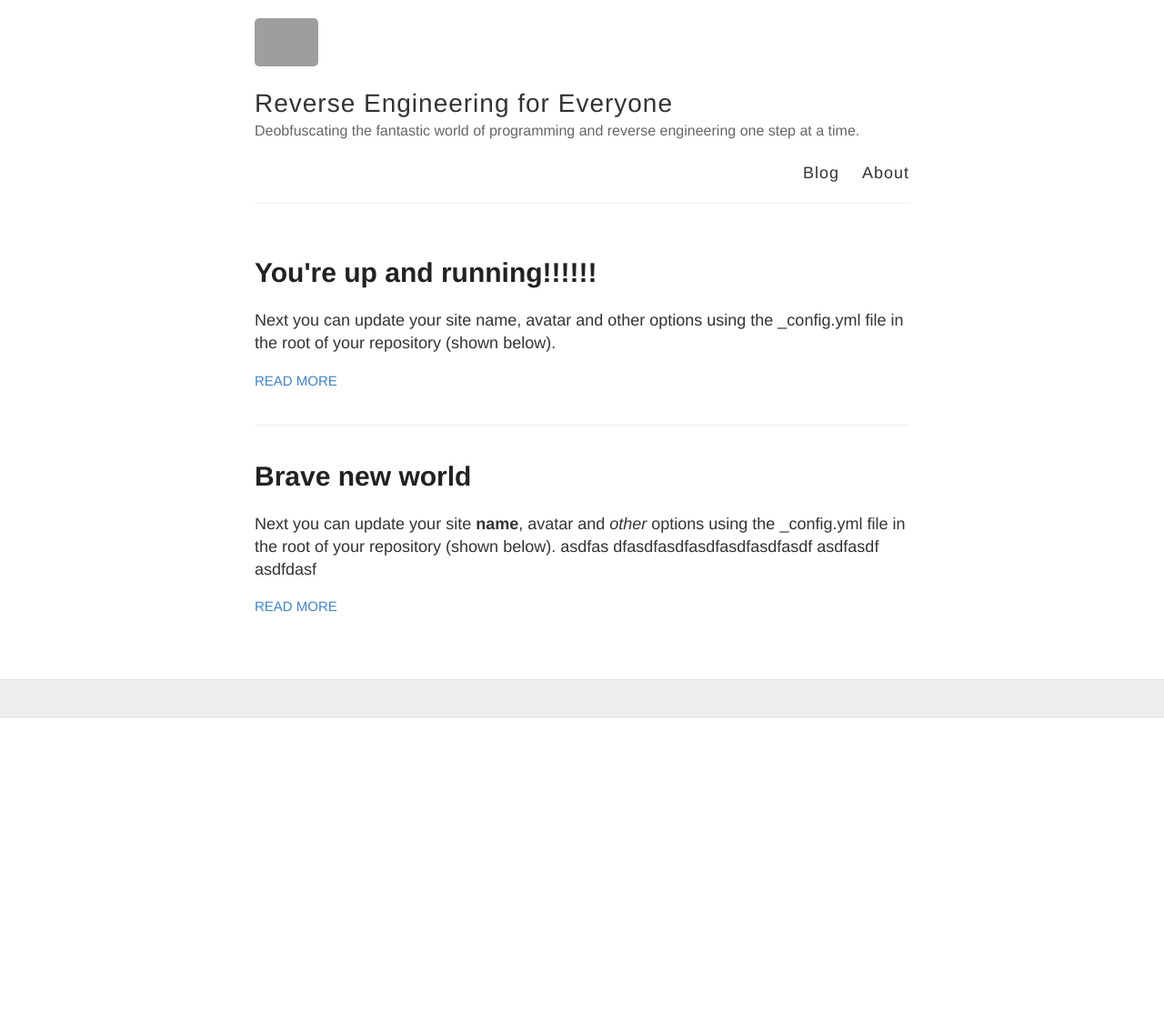
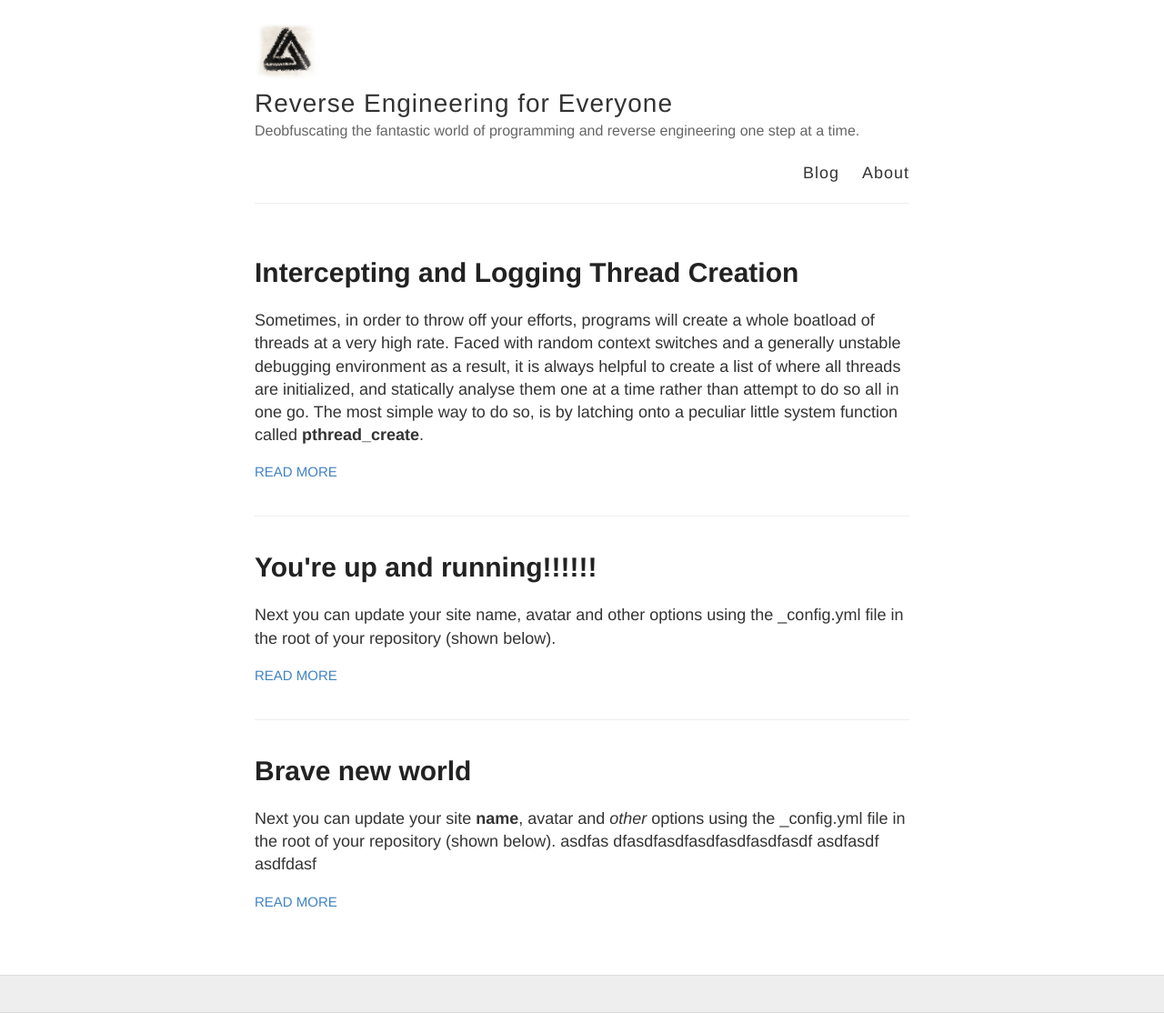
Before and after one commit to eng-1/eng-1.github.io, a Jekyll site: the page built from index.html, in a window 1280 px wide. Shown: the whole page at 91% size. Built offline with Jekyll 4.4.1, drawn with Linux system fonts in a browser that asks for light colours; before the commit the page ends 900 px from its top, so only the background shows below that; part of the change alters nothing that is shown; grey boxes are pictures that could not be loaded.

Commit message:
Added post about handling threads.

````diff
--- a/_config.yml
+++ b/_config.yml
@@ -9,7 +9,7 @@ name: Reverse Engineering for Everyone
 description: Deobfuscating the fantastic world of programming and reverse engineering one step at a time.
 
 # URL of your avatar or profile pic (you could use your GitHub profile pic)
-avatar: https://i.imgur.com/vA82Wnw.jpg
+avatar: /assets/triangle2.jpg
 
 #
 # Flags below are optional
--- /dev/null
+++ b/_posts/2018-12-03-Intercepting-Threads.md
@@ -0,0 +1,71 @@
+---
+layout: post
+title: Intercepting and Logging Thread Creation
+categories: [Programming, Reverse, Engineering]
+tags: [IDA, IDC, pthread_create, breakpoint]
+---
+
+ Sometimes, in order to throw off your efforts, programs will create a whole boatload of threads at a very high rate. Faced with random context switches and a generally unstable debugging environment as a result, it is always helpful to create a list of where all threads are initialized, and statically analyse them one at a time rather than attempt to do so all in one go. The most simple way to do so, is by latching onto a peculiar little system function called **pthread_create**.
+
+```c
+int pthread_create(
+      pthread_t *thread,
+      const pthread_attr_t *attr,
+      void *(*start_routine) (void *),
+      void *arg);
+```
+
+`thread`: *Location at which the ID of the thread is stored.*
+
+`attr`: *Determines thread attributes.*
+
+`start_routine`: *Invokes the function at the given position.*
+
+`arg`: *Argument for the starting function.*
+
+Our most important items for this endeavor will be v2, and the LR register. Knowing v2--the start routine--we are able to immediately dissect what exactly the purpose of the thread is, and if it causes any harm to our efforts. The LR register, on the other hand, lets us see where exactly in the library the new thread is created.
+
+The first step, is to find the `pthread_create` function in the **libc.so** module.
+
+After you have found and turned it into readable code, place a breakpoint on the first instruction.
+
+![Breakpoint on pthread_create](/assets/Intercepting_Threads_1.png)
+
+ Now comes the most exciting part. Since manually going through the creation of each thread will be tedious, it is here that we will use IDA’s built in scripting language called *IDC*. Right click where you placed it, and hit *Edit Breakpoint*.
+
+![Edit breakpoint window](/assets/Intercepting_Threads_2.png)
+
+ Uncheck *Break*, so IDA does not stop here, and click on the button with the 3 dots to the right of the Condition field. Enter the following script:
+
+```
+msg("@@@@ pthread_create: *thread: 0x%x *attr: 0x%x start_routine: 0x%x[%s+0x%x] *arg: 0x%x LR: 0x%x[%s+0x%x] Parent Thread ID=%d\n",
+    r0,
+    r1,
+    r2,
+    get_module_info(r2).name,
+    r2-get_module_info(r2).base,
+    r3,
+    lr,
+    get_module_info(lr).name,
+    lr-get_module_info(lr).base,
+    get_current_thread()),
+0
+```
+
+
+![Custom IDC script window](/assets/Intercepting_Threads_3.png)
+
+
+Click compile to check that syntax is correct, click *OK*, and run the debugging session. In the console below, you should then see something similar to the following for each created thread (reformatted for clarity):
+
+```
+@@@@ pthread_create:
+          *thread: 0xd0b61ea0
+            *attr: 0x0
+    start_routine: 0xd0b0d61c[/data/app/evil.app/lib/arm/evil_module.so+0x4361c]
+            *args: 0x0
+               LR: =0xd0acf710[/data/app/evil.app/lib/arm/evil_module.so+0x5710]
+ Parent Thread ID: 18638
+```
+
+Now, you are able to see all the 4 parameters of the function, and the location (LR value) from which the thread was spawned. To help with identification, the script prints the name of the module corresponding with the address, and computes the offset from the base so you can locate it during static analysis.
````
Also changed, not shown: assets/Intercepting_Threads_1.png (added), assets/Intercepting_Threads_2.png (added), assets/Intercepting_Threads_3.png (added), assets/triangle2.jpg (added).
